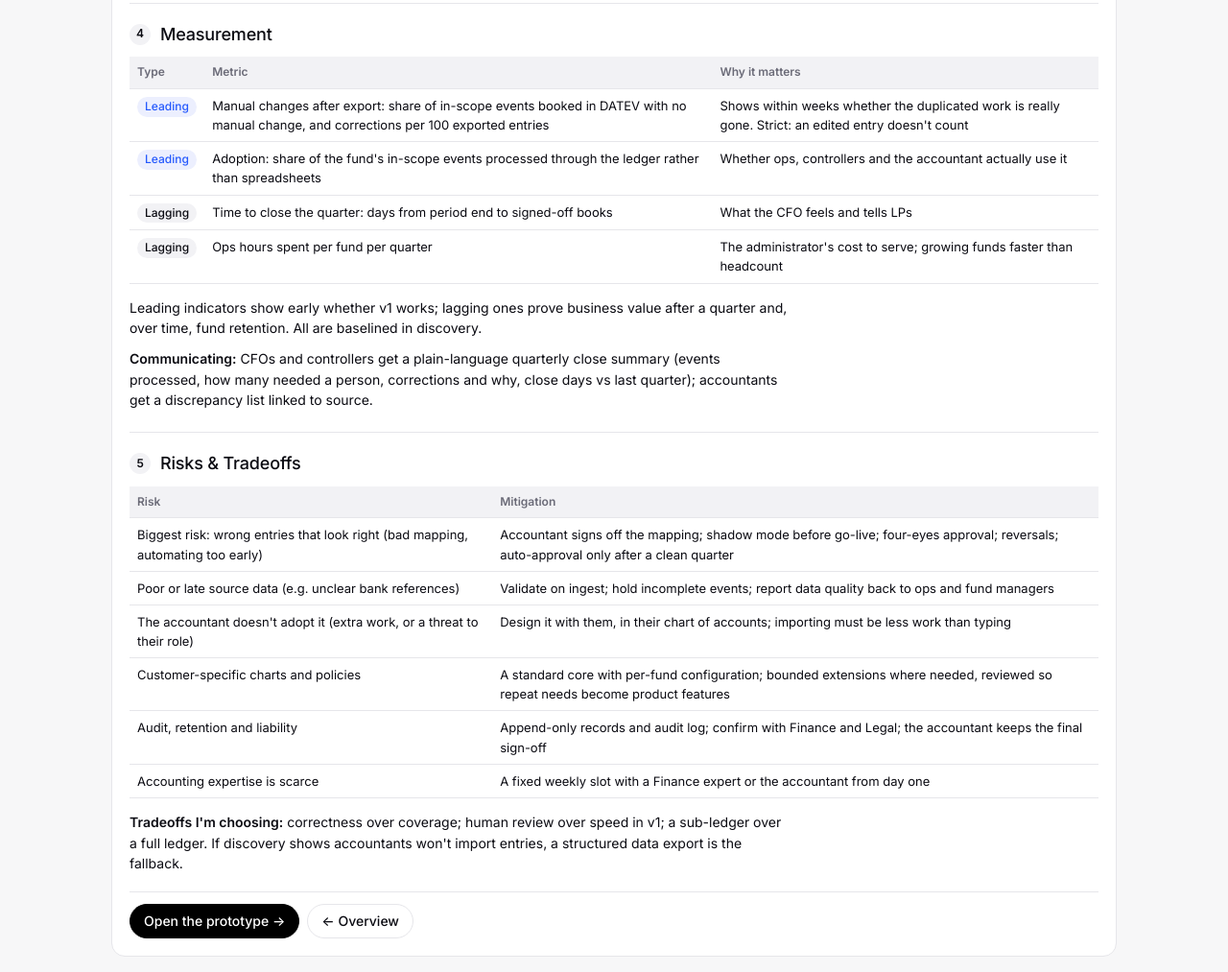
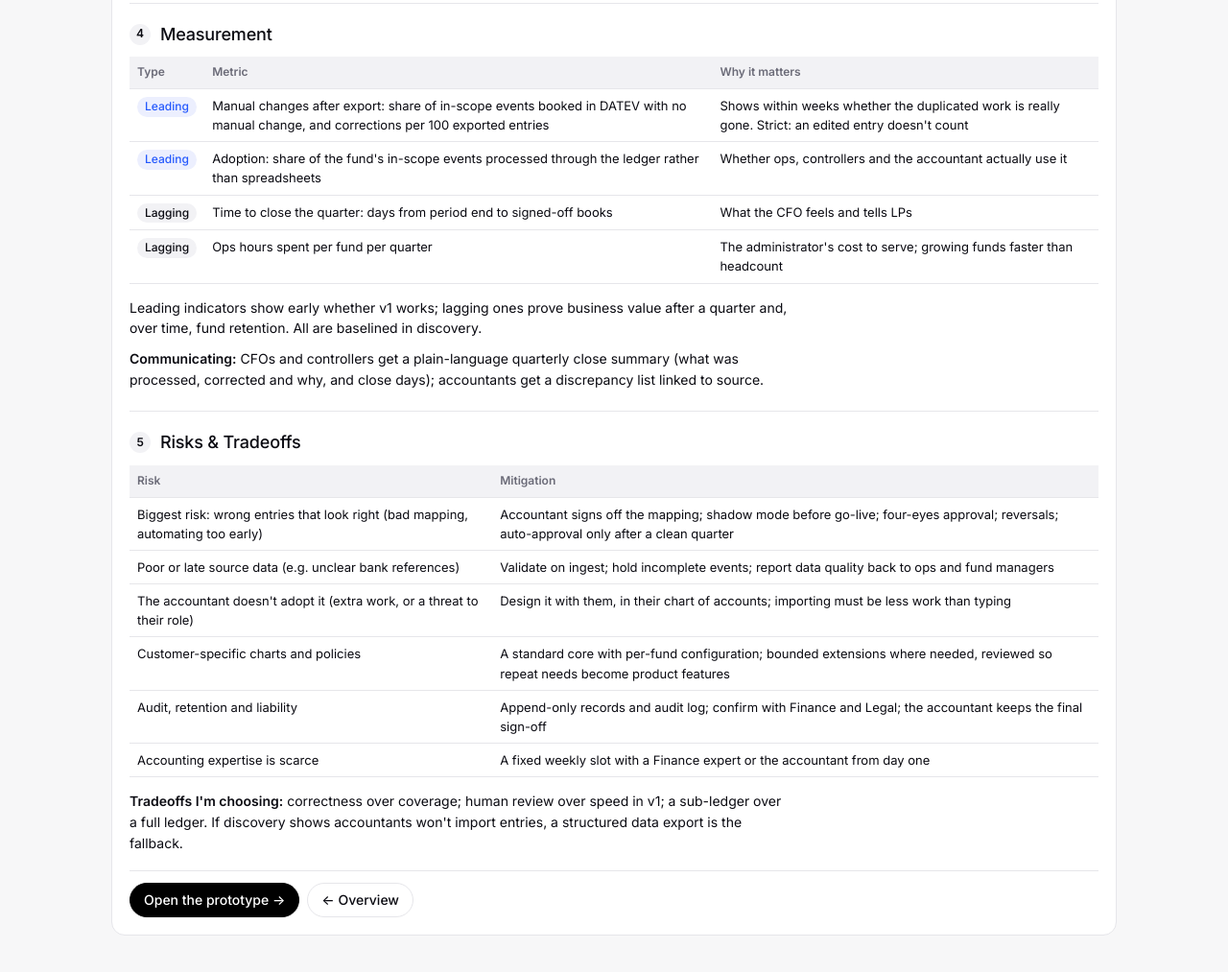
Before and after one commit to hashir107/shadow-ledger-mvp, a plain HTML site: page submission.html in a window 1280 px wide. Shown: the part 4823-5836 px from the top of the page at 96% size. After the commit the page ends 5814 px from the top, so only its background shows below. Drawn offline with Linux system fonts and the light colour scheme.

Commit message:
Shorten the communicating sentence
Co-Authored-By: Claude Opus 5.5 <noreply@anthropic.com>
Claude-Session: https://claude.ai/code/session_01ELY2WSD1hFA5qSy6MsPQwP

```diff
--- a/submission.html
+++ b/submission.html
@@ -235,7 +235,7 @@
           </table>
         </div>
         <p>Leading indicators show early whether v1 works; lagging ones prove business value after a quarter and, over time, fund retention. All are baselined in discovery.</p>
-        <p><b>Communicating:</b> CFOs and controllers get a plain-language quarterly close summary (events processed, how many needed a person, corrections and why, close days vs last quarter); accountants get a discrepancy list linked to source.</p>
+        <p><b>Communicating:</b> CFOs and controllers get a plain-language quarterly close summary (what was processed, corrected and why, and close days); accountants get a discrepancy list linked to source.</p>
       </section>
 
       <!-- SECTION: 5. Risks & Tradeoffs -->
```
